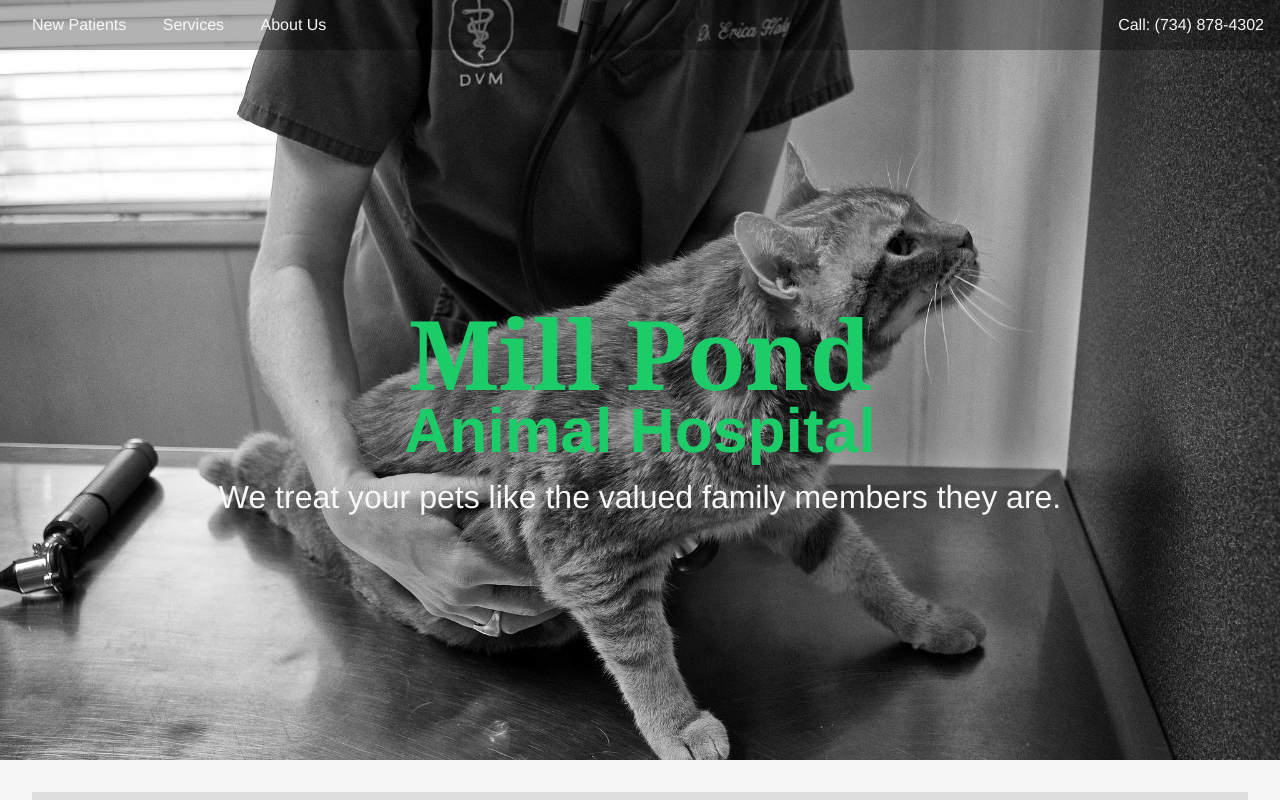
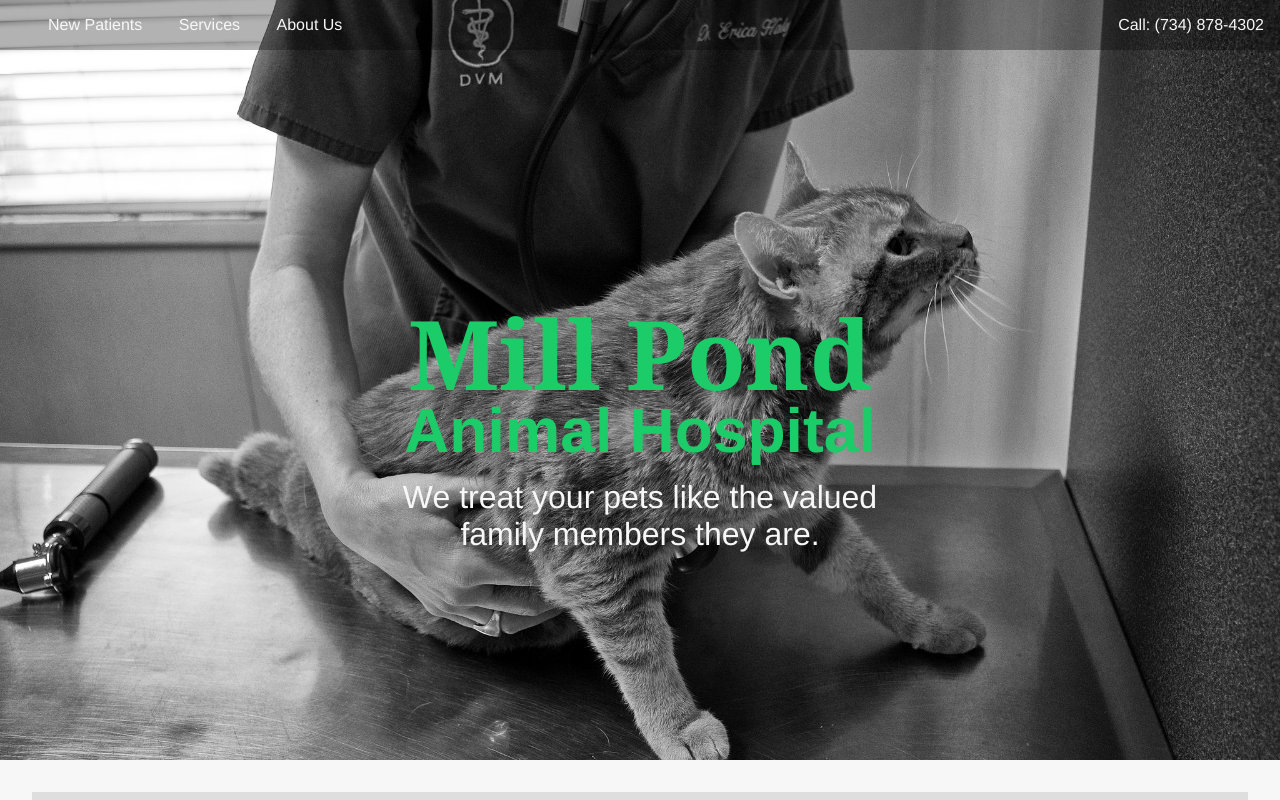
Before and after one commit to buikema/buikema.github.io, a plain HTML site: page index.html in a window 1280 px wide. Shown: the top 800 px of the page. Drawn offline with Linux system fonts and the light colour scheme.

Commit message:
Update main.css

```diff
--- a/css/main.css
+++ b/css/main.css
@@ -46,9 +46,10 @@
 	color: #439968;
 }
 p#slogan {
-	margin: .5em;
 	color: #F7F7F7;
 	font-size: 2em;
+	margin: .5em auto .5em auto;
+	width:15em;
 }
 nav ul {
 	float:left;
@@ -66,6 +67,9 @@
 	text-align: right;
 	color: #F7F7F7;
 }
+ul {
+	margin-left:1em;
+}
 .clearfix:after {
    content: ".";
    visibility: hidden;
```
